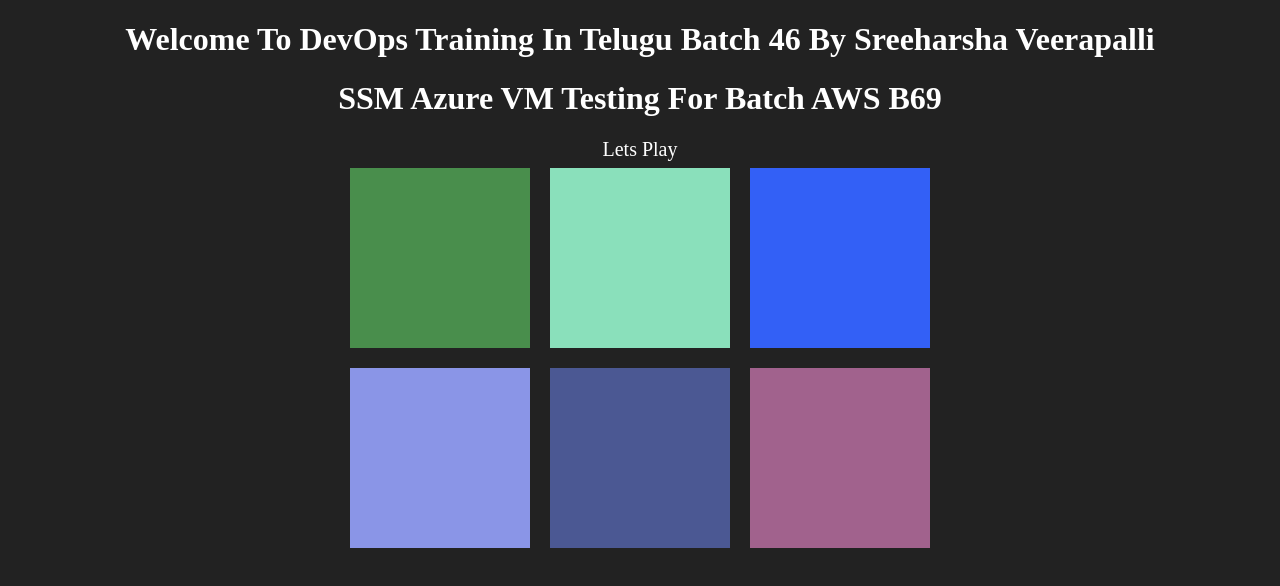
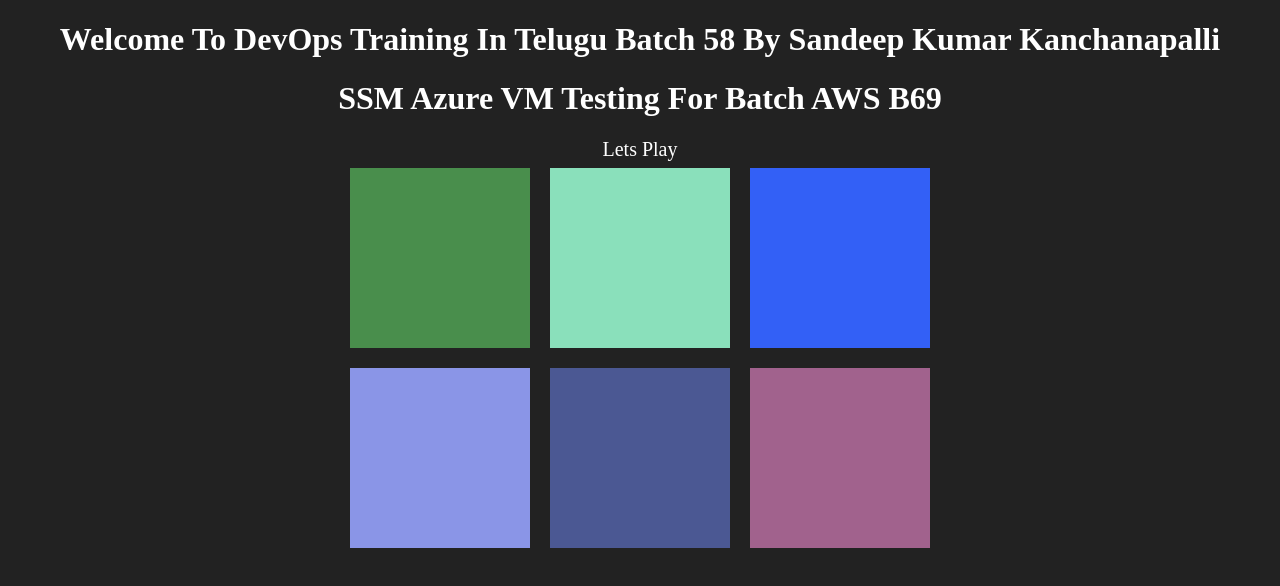
Before and after one commit to sandeepkanchanapalli476/AWSB58-Docker-Test1, a plain HTML site: page index.html in a window 1280 px wide. Drawn offline with Linux system fonts and the light colour scheme.

Commit message:
Docker Updated Master Branch Files

```diff
--- a/index.html
+++ b/index.html
@@ -1,5 +1,6 @@
 <!DOCTYPE html>
 <html lang="en">
+
 <head>
 	<meta charset="UTF-8">
 	<meta name="viewport" content="width=device-width, initial-scale=1.0">
@@ -7,10 +8,11 @@
 	<link rel="stylesheet" href="style.css">
 	<title>Color Game</title>
 </head>
+
 <body>
 	<center>
-	<h1>Welcome To DevOps Training In Telugu Batch 46 By Sreeharsha Veerapalli</h1>
-	<h1>SSM Azure VM Testing For Batch AWS B69</h1>
+		<h1>Welcome To DevOps Training In Telugu Batch 58 By Sandeep Kumar Kanchanapalli</h1>
+		<h1>SSM Azure VM Testing For Batch AWS B69</h1>
 	</center>
 	<div id="smallcont">
 		<div></div>
@@ -27,4 +29,5 @@
 
 </body>
 <script type="text/javascript" src="scorekeeper.js"></script>
+
 </html>
```
Also changed, not shown: error.html (+11 -6 lines), 1 other file.
